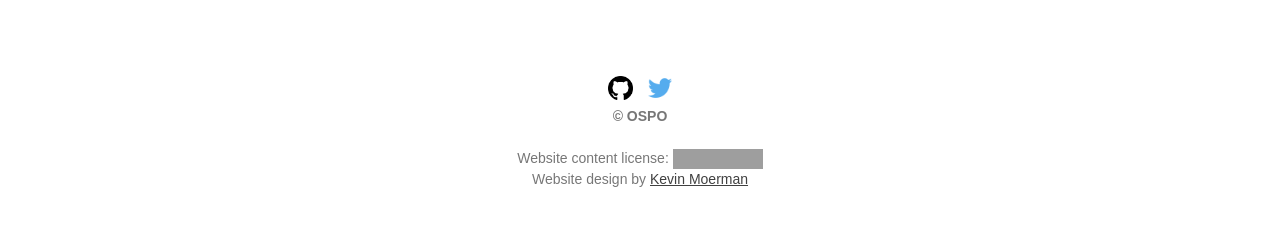
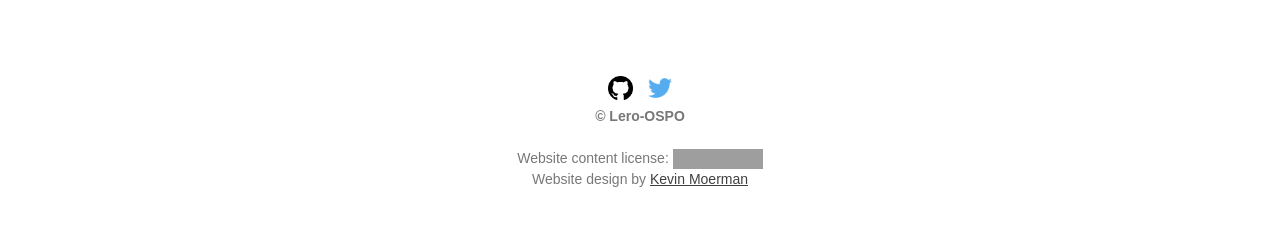
Before and after one commit to SFI-Lero/OSPO, a Jekyll site: the page built from index.html, in a window 1280 px wide. Shown: the part 910-1162 px from the top of the page. Built offline with Jekyll 4.4.1, drawn with Linux system fonts in a browser that asks for light colours; nearby versions of some CDN libraries; the list of posts is cut into pages by our own code; comment, search, counter and statistics services are not loaded; grey boxes are pictures that could not be loaded.

Commit message:
Update _config.yml

```diff
--- a/_config.yml
+++ b/_config.yml
@@ -1,5 +1,5 @@
 # Site settings
-title: OSPO
+title: Lero-OSPO
 description: "The LERO Open Source Programme Office"
 url: "https://sfi-lero.github.io"
 
```
